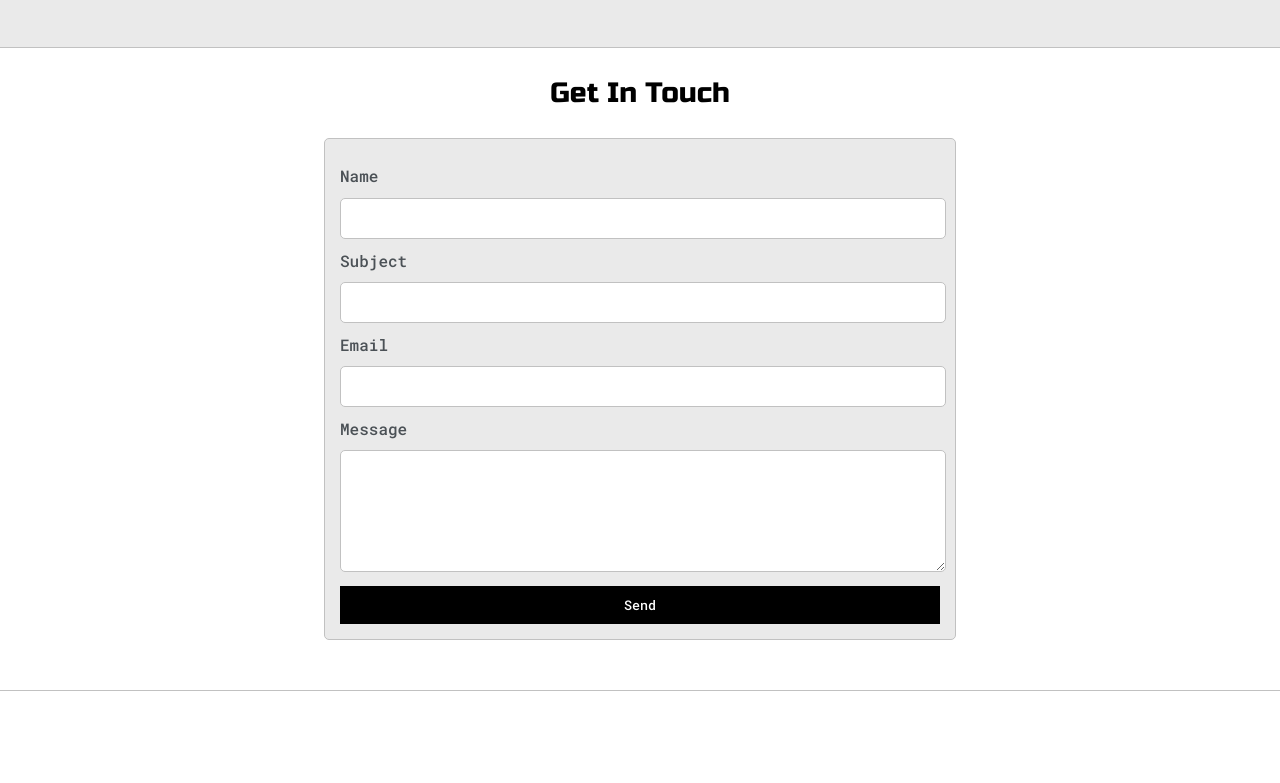
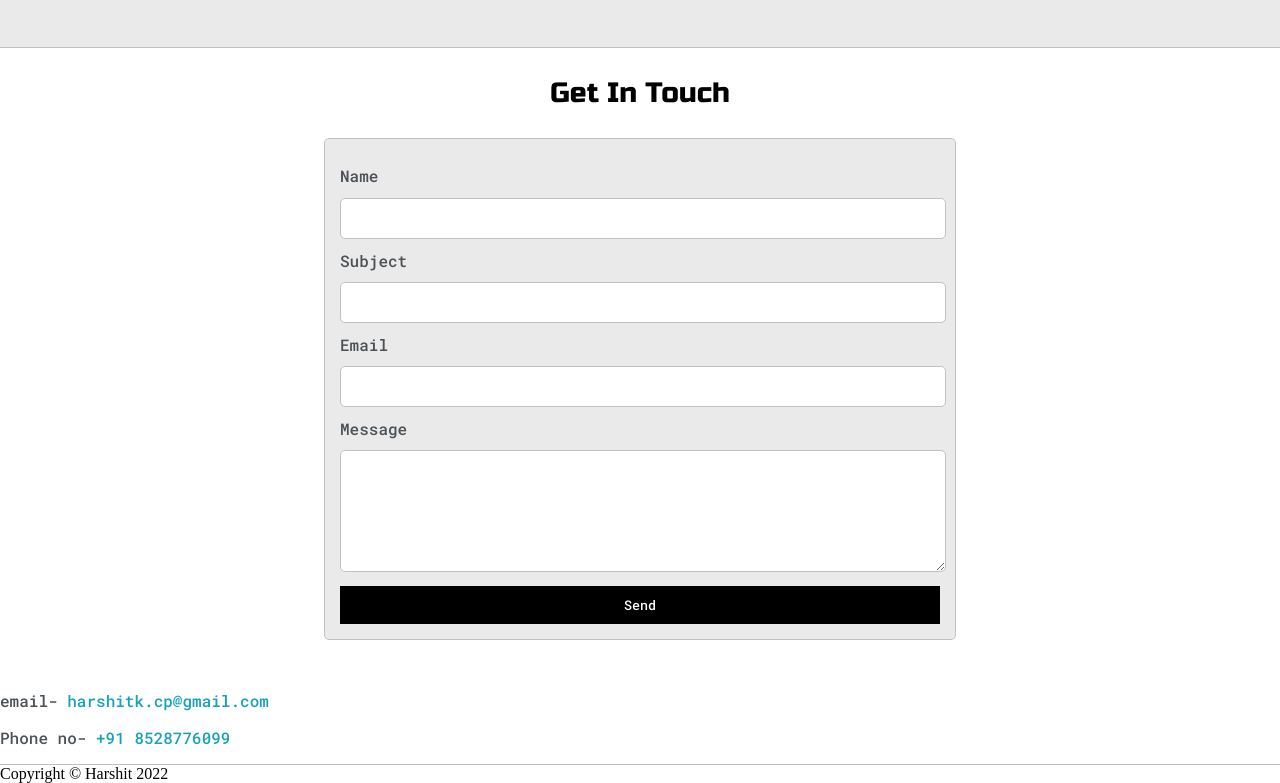
Before and after one commit to Harshitk-cp/Harshitk_Portfolio.github.io, a plain HTML site: page index.html in a window 1280 px wide. Shown: the part 1768-2551 px from the top of the page. Before the commit the page ends 2459 px from the top, so only its background shows below. Drawn offline with Linux system fonts and the light colour scheme.

Commit message:
contact edit

```diff
--- a/index.html
+++ b/index.html
@@ -193,8 +193,21 @@
 				<input id="submit-btn" type="submit" value="Send">
 			</form>
 		</div>
+		<div>
+			<p>
+				email- <a href = "mailto: harshitk.cp@gmail.com">  harshitk.cp@gmail.com</a>
+			</p>
+			<p>
+				Phone no- <a href = "tel: 8318861191">  +91 8528776099</a>
+			</p>
+		</div>
 	</section>
+	<footer>
+		Copyright &copy; Harshit 2022
+	</footer>
 
 	<script type="text/javascript" src="script.js"></script>
+
+
 </body>
 </html>
```
